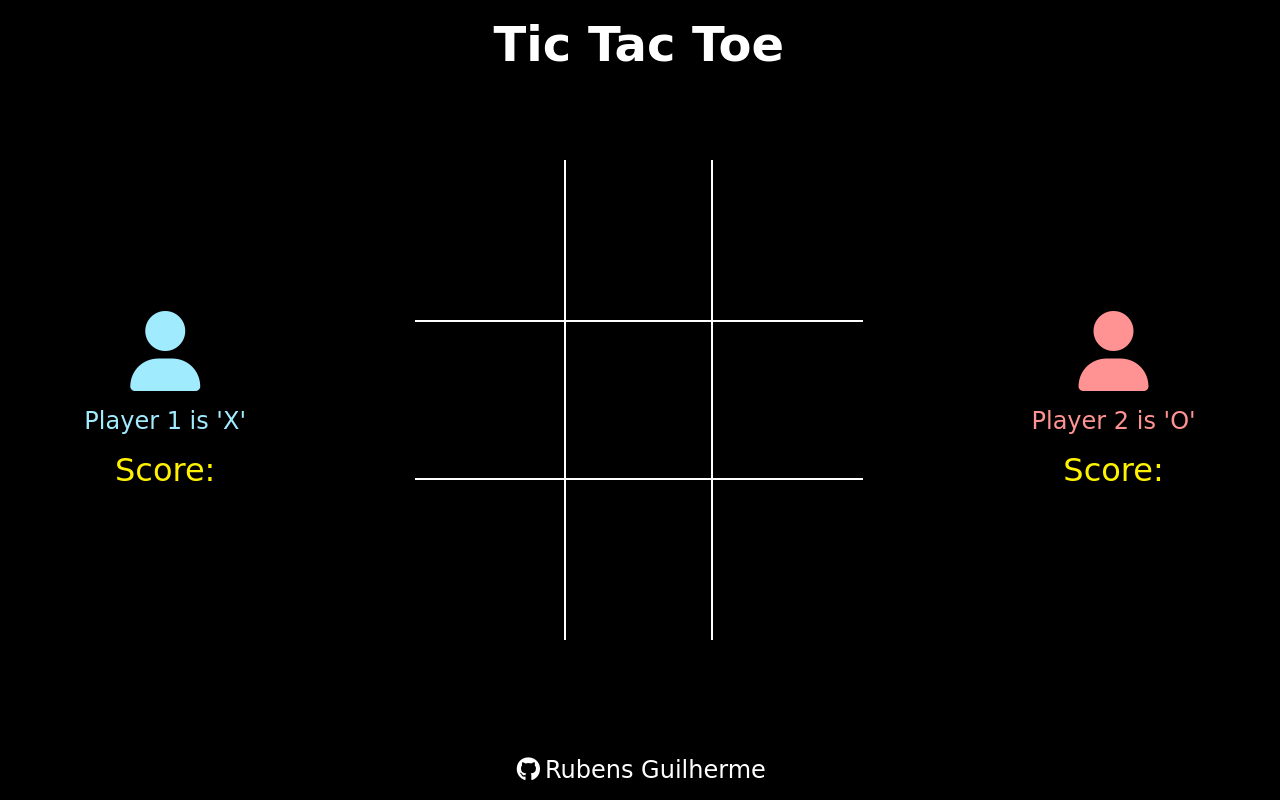
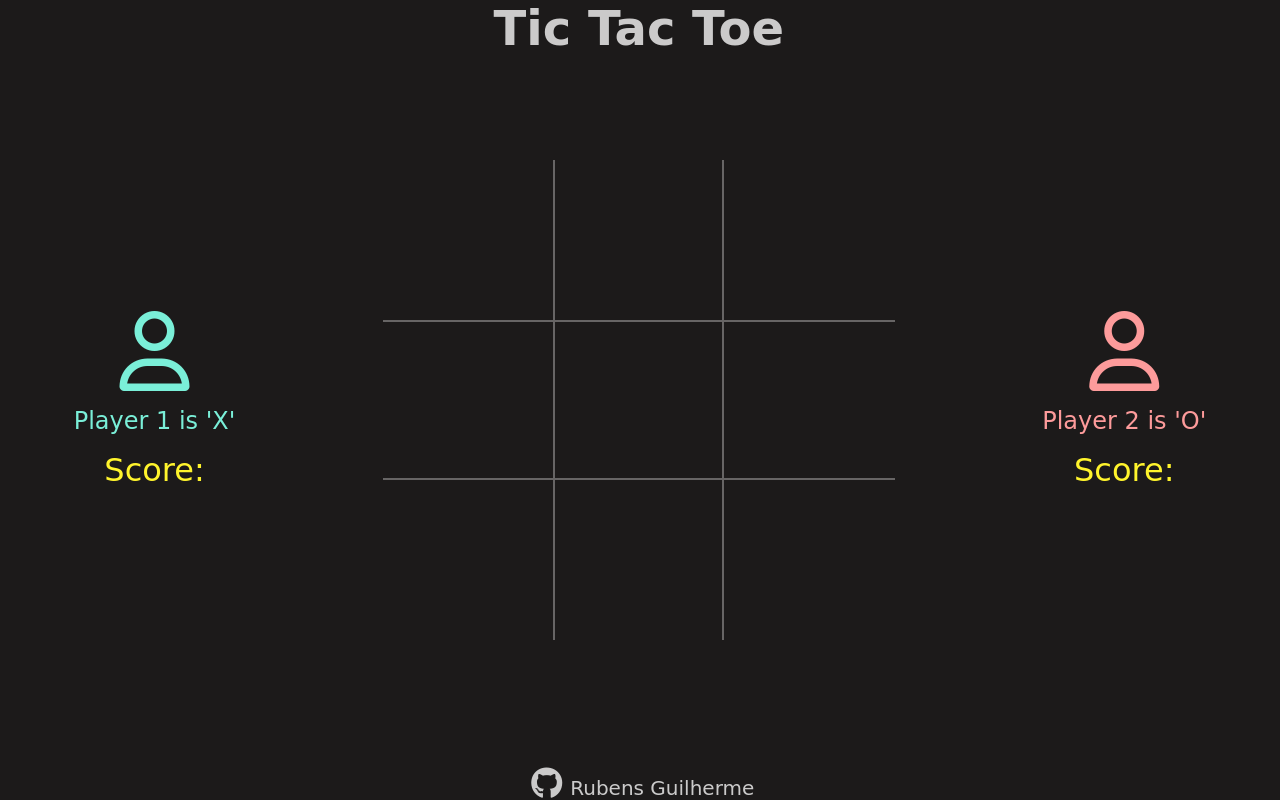
Before and after one commit to rubeans/tic-tac-toe, a plain HTML site: page index.html in a window 1280 px wide. Drawn offline with Linux system fonts and the light colour scheme.

Commit message:
fix body height and colors design

```diff
--- a/index.html
+++ b/index.html
@@ -14,7 +14,7 @@
 <body class="body">
   <h1 class="heading">Tic Tac Toe</h1>
   <div class="player1 players">
-    <i class="fa-solid fa-user"></i>
+    <i class="fa-regular fa-user"></i>
     <span class="players-txt">Player 1 is 'X'</span>
     <span class="score score-1">Score:</span>
   </div>
@@ -30,7 +30,7 @@
     <div class="option-box"></div>
   </main>
   <div class="player2 players">
-    <i class="fa-solid fa-user"></i>
+    <i class="fa-regular fa-user"></i>
     <span class="players-txt">Player 2 is 'O'</span>
     <span class="score score-2">Score:</span>
   </div>
--- a/script.js
+++ b/script.js
@@ -1,4 +1,5 @@
 const optionBox = document.querySelectorAll('.option-box')
 optionBox.forEach(opt => opt.addEventListener('click', () => {
+    opt.style.color = '#7aefd8'
     opt.textContent = 'X'
 }))
--- a/style.css
+++ b/style.css
@@ -1,6 +1,6 @@
 /* CREATE VARIABLES FOR THING THAT REPEAT TOO MUCH */
 :root {
-    --border-pattern: 2px solid #fff;
+    --border-pattern: 2px solid #ffffff54;
 }
 
 /* GLOBAL SETTINGS */
@@ -13,6 +13,7 @@
 
 /* BODY SETTINGS */
 .body {
+    height: 100vh;
     display: grid;
     justify-items: center;
     align-items: center;
@@ -20,8 +21,7 @@
         'player1 heading player2'
         'player1 content player2'
         'player1 footer player2';
-    background-color: #000;
-    color: #fff;
+    background-color: #110f0ff3;
 }
 
 /* HEADING */
@@ -31,18 +31,18 @@
     height: 20vh;
     display: flex;
     align-items: flex-start;
-    padding-top: 1rem;
+    color: #ffffffc5;
 }
 
 /* PLAYERS */
 .player1 {
     grid-area: player1;
-    color: #a1ebff;
+    color: #7aefd8;
 }
 
 .player2 {
     grid-area: player2;
-    color: #ff9292;
+    color: #fd9b9b;
 }
 
 .players {
@@ -61,15 +61,19 @@
 }
 
 .players .score {
-    color: #fff200;
+    color: #fff42c;
     font-size: 2rem;
 }
 
 /* MAIN CONTENT */
 .game-container {
     grid-area: content;
-    width: 35vw;
+    width: 40vw;
+    min-width: 400px;
+    max-width: 600px;
     height: 60vh;
+    min-height: 400px;
+    max-height: 500px;
     display: grid;
     grid-template-columns: repeat(3, 1fr);
     grid-template-rows: repeat(3, 1fr);
@@ -83,8 +87,9 @@
     font-size: 6rem;
     cursor: pointer;
 }
-.option-box:hover{
-    background-color: #ffffff1b;
+
+.option-box:hover {
+    background-color: #ffffff08;
 }
 
 .option-box:nth-child(2) {
@@ -117,13 +122,12 @@
     height: 20vh;
     display: flex;
     align-items: flex-end;
-    padding-bottom: 1rem;
 }
 
 .footer a {
-    color: #fff;
+    color: #ffffffc5;
     text-decoration: none;
-    font-size: 1.5rem;
+    font-size: 1.25rem;
 }
 
 .footer a:hover {
@@ -131,5 +135,6 @@
 }
 
 .footer i {
-    margin: 0 5px;
+    margin: 0 8px;
+    font-size: 2rem;
 }
```
